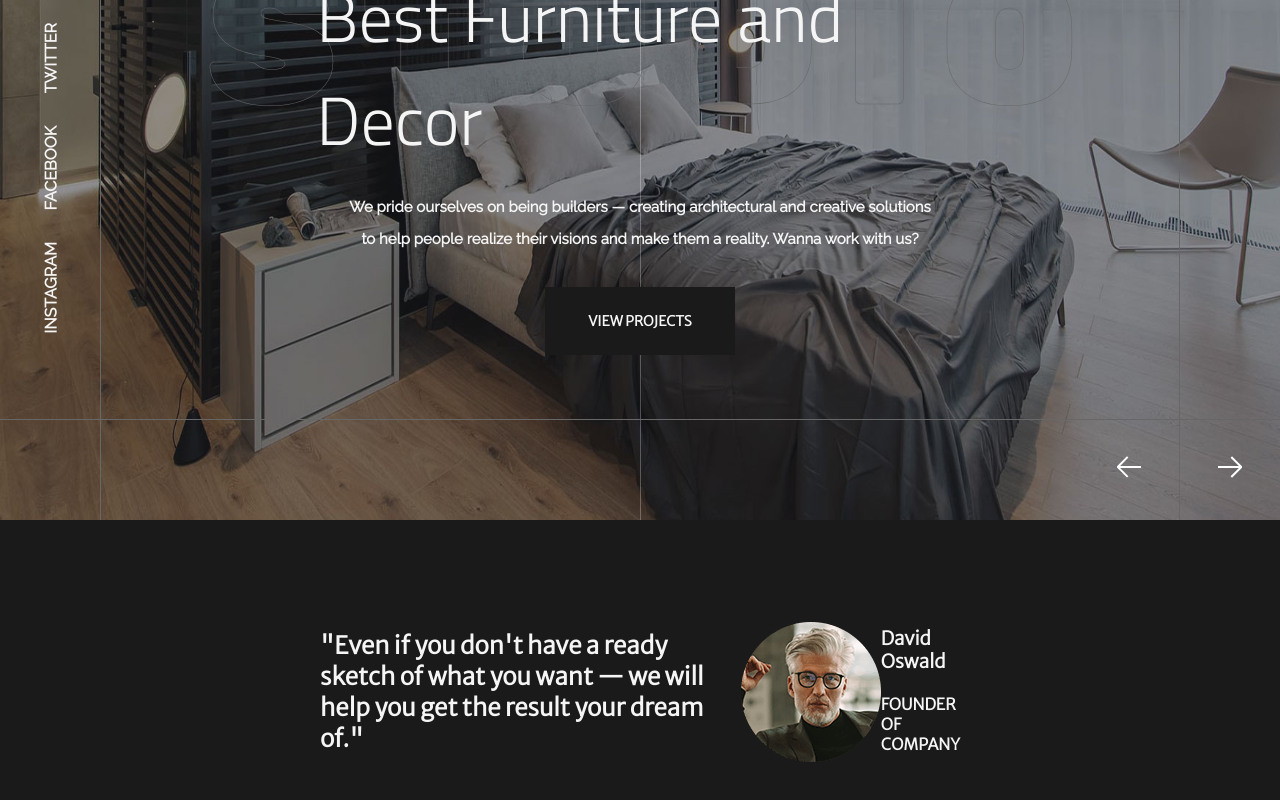
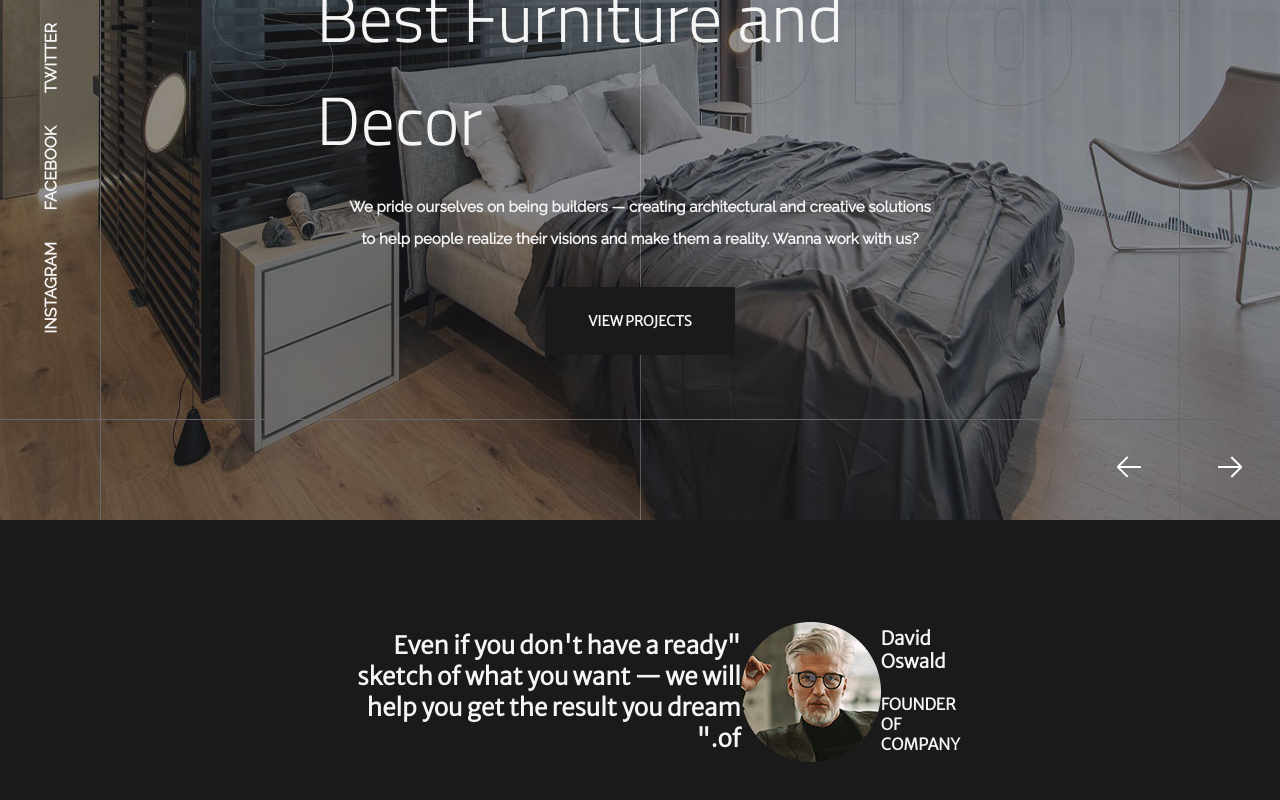
Before and after one commit to SharjeelSIqbal/headwire-assessment, a React (Create React App) app: page / in a window 1280 px wide. Shown: the part 280-1080 px from the top of the page. Built offline with nearby package versions, Linux system fonts and the light colour scheme.

Commit message:
reorganized and made styled founder div better

```diff
--- a/src/components/founder.jsx
+++ b/src/components/founder.jsx
@@ -1,9 +1,9 @@
 const Founder = () => (
   <div className='founder-section row-center'>
     <div className="founder-container row-center white-text merriweather">
-      <h2>
-        "Even if you don't have a ready sketch of what you
-         want &mdash; we will help you get the result your
+      <h2 className='founder-quote flex'>
+         "Even if you don't have a ready sketch of what you
+         want &mdash; we will help you get the result you
          dream of."
       </h2>
       <img src="/imgs/founder-of-company.png" alt="Founder of Company David Oswald" />
--- a/src/founder.css
+++ b/src/css/founder.css
@@ -6,3 +6,11 @@
 .founder-container {
   max-width: 50%;
 }
+
+.founder-quote {
+  direction: rtl;
+}
+
+.regular-text-direction {
+  direction: rtl;
+}
--- a/src/index.js
+++ b/src/index.js
@@ -1,8 +1,8 @@
 import React from 'react';
 import ReactDOM from 'react-dom';
-import './index.css';
-import './layout.css'
-import './founder.css'
+import './css/index.css'
+import './css/layout.css'
+import './css/founder.css'
 import App from './App';
 import reportWebVitals from './reportWebVitals';
 
```
Also changed, not shown: src/css/index.css (renamed from src/index.css), src/css/layout.css (renamed from src/layout.css).
